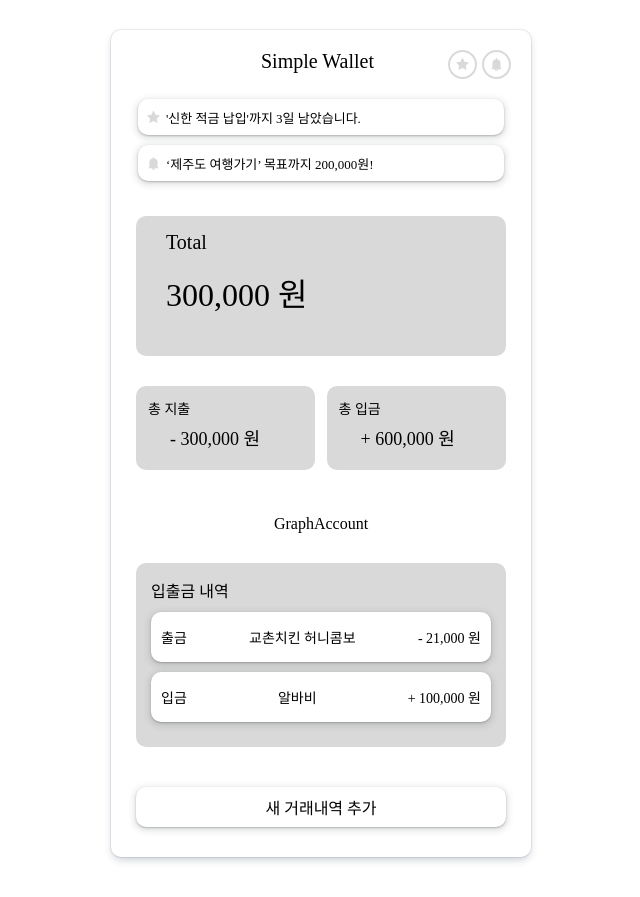
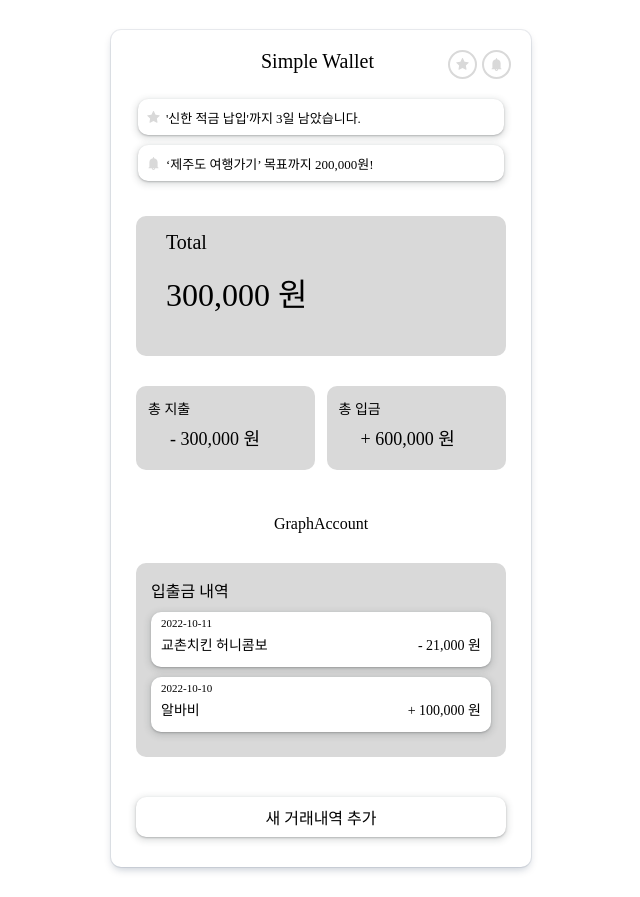
Before and after one commit to 5Suminsss2/Simple-Wallet, a React (Create React App) app: page / in a window 1280 px wide. Shown: the whole page, without its empty margins (319-959 px from the left). Built offline with nearby package versions, Linux system fonts and the light colour scheme.

Commit message:
Design: 거래 내역 디자인 변경

```diff
--- a/src/components/AccountHistory.js
+++ b/src/components/AccountHistory.js
@@ -16,10 +16,10 @@ function AccountHistory() {
   `
 
   const AccountHistoryDetail = styled.div`
-    display: flex;
+    /* display: flex;
     justify-content: space-between;
-    align-items: center;
-    height: 50px;
+    align-items: center; */
+    height: 55px;
     margin-bottom: 10px;
     padding: 0 10px;
     font-size: 14px;
@@ -28,19 +28,35 @@ function AccountHistory() {
     box-shadow: rgba(60, 64, 67, 0.3) 0px 1px 2px 0px,
       rgba(60, 64, 67, 0.15) 0px 2px 6px 2px;
   `;
+
+  const AccountHistoryDate = styled.div`
+    padding: 5px 0;
+    font-size: 11px;
+  `;
+
+  const AccountHistoryContents = styled.div`
+    display: flex;
+    justify-content: space-between;
+    align-items: center;
+  `;
+
   return (
     <AccountHistoryContainer>
       <AccountHistoryTitle>입출금 내역</AccountHistoryTitle>
       <div>
         <AccountHistoryDetail>
-          <div>출금</div>
-          <div>교촌치킨 허니콤보</div>
-          <div>- 21,000 원</div>
+          <AccountHistoryDate>2022-10-11</AccountHistoryDate>
+          <AccountHistoryContents>
+            <div>교촌치킨 허니콤보</div>
+            <div>- 21,000 원</div>
+          </AccountHistoryContents>
         </AccountHistoryDetail>
         <AccountHistoryDetail>
-          <div>입금</div>
-          <div>알바비</div>
-          <div>+ 100,000 원</div>
+          <AccountHistoryDate>2022-10-10</AccountHistoryDate>
+          <AccountHistoryContents>
+            <div>알바비</div>
+            <div>+ 100,000 원</div>
+          </AccountHistoryContents>
         </AccountHistoryDetail>
       </div>
     </AccountHistoryContainer>
```
